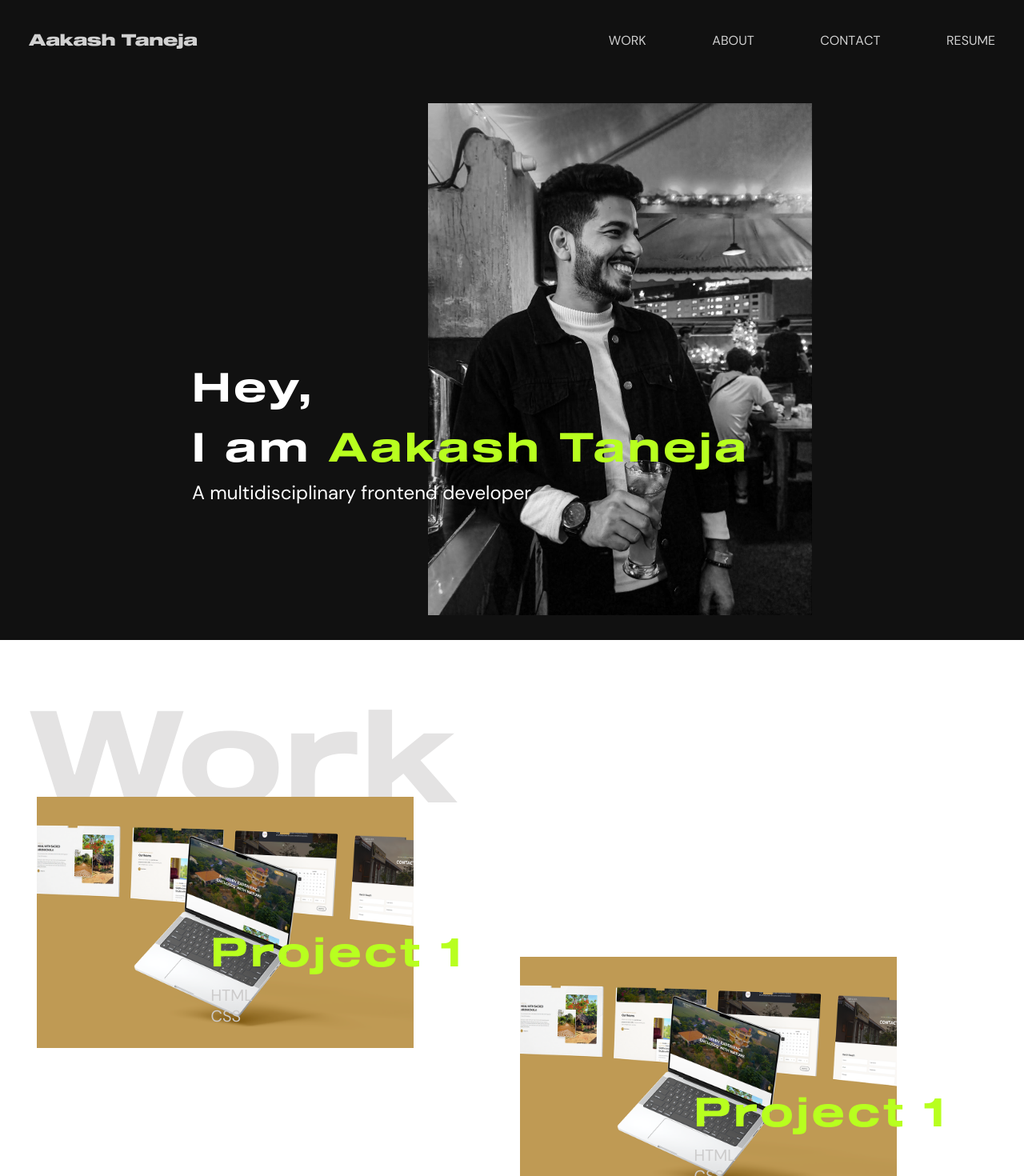
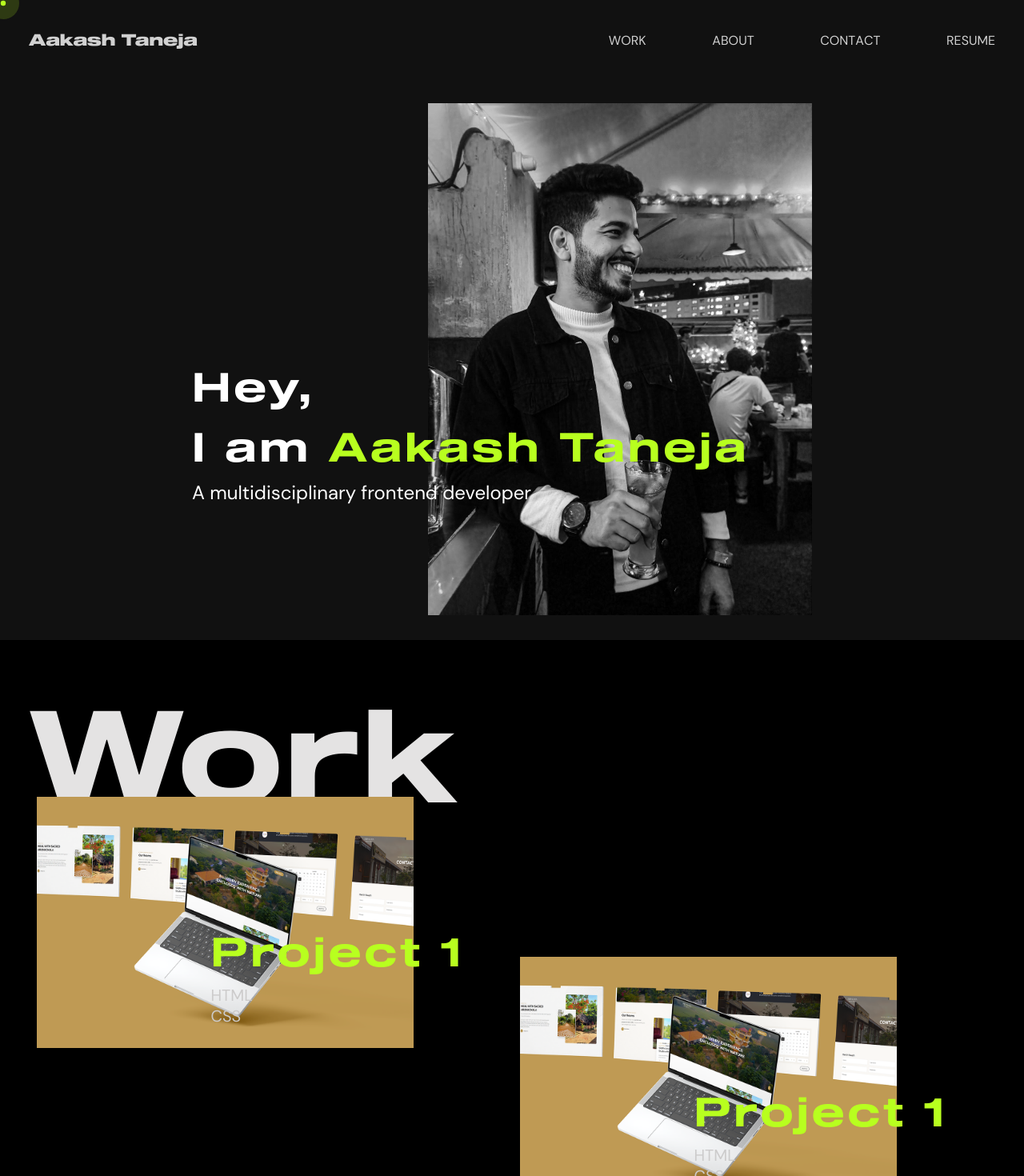
Before and after one commit to aakash-taneja/portfolio-site, a React (Vite) app: page / in a window 1280 px wide. Shown: the top 1470 px of the page at 80% size. Built offline with nearby package versions, Linux system fonts and the light colour scheme.

Commit message:
cursor fix

```diff
--- a/index.html
+++ b/index.html
@@ -5,9 +5,40 @@
     <link rel="icon" type="image/svg+xml" href="/vite.svg" />
     <meta name="viewport" content="width=device-width, initial-scale=1.0" />
     <title>Aakash Taneja</title>
+    <script src="https://cdnjs.cloudflare.com/ajax/libs/gsap/latest/TweenMax.min.js"></script>
   </head>
   <body>
+    <div class="cursor"></div>
+    <div class="cursor-follower"></div>
     <div id="root"></div>
     <script type="module" src="/src/main.tsx"></script>
+    <script>
+      var cursor = document.querySelector(".cursor");
+      var follower = document.querySelector(".cursor-follower");
+
+      var posX = 0,
+        posY = 0,
+        mouseX = 0,
+        mouseY = 0;
+
+      TweenMax.to({}, 0.016, {
+        repeat: -1,
+        onRepeat: function () {
+          posX += (mouseX - posX) / 9;
+          posY += (mouseY - posY) / 9;
+
+          follower.style.left = posX - 20 + "px";
+          follower.style.top = posY - 20 + "px";
+
+          cursor.style.left = mouseX + "px";
+          cursor.style.top = mouseY + "px";
+        },
+      });
+
+      document.addEventListener("mousemove", function (e) {
+        mouseX = e.pageX;
+        mouseY = e.pageY;
+      });
+    </script>
   </body>
 </html>
--- a/src/App.css
+++ b/src/App.css
@@ -29,7 +29,7 @@ html::-webkit-scrollbar {
 *,
 *::before,
 *::after {
-  box-sizing: inherit;
+  box-sizing: border-box;
 }
 .relative {
   position: relative;
@@ -174,7 +174,7 @@ html::-webkit-scrollbar {
   line-height: normal;
 }
 .project-section {
-  background-color: #fff;
+  background-color: #000;
   color: #cccbcb;
   padding: 2rem;
 }
@@ -243,6 +243,9 @@ html::-webkit-scrollbar {
   border: 0px;
   border-bottom: 1px solid gray;
 }
+.form-input:focus {
+  outline: none;
+}
 .form-error {
   font-size: 12px;
   padding: 3px;
@@ -291,10 +294,70 @@ html::-webkit-scrollbar {
   width: 100%;
 }
 .footerEmail {
-  color: #111;
+  /* color: #111; */
   font-family: DMSans;
   font-size: 20px;
   font-style: normal;
   font-weight: 700;
   line-height: normal;
 }
+
+.cursor {
+  position: absolute;
+  background: #b8ff1f;
+  width: 8px;
+  height: 8px;
+  border-radius: 100%;
+  z-index: 1000;
+  transition: 0.5s cubic-bezier(0.75, -1.27, 0.3, 2.33) transform,
+    0.2s cubic-bezier(0.75, -1.27, 0.3, 2.33) opacity;
+  user-select: none;
+  pointer-events: none;
+  transform: scale(0.8);
+}
+
+.cursor::before {
+  content: "";
+  width: 100%;
+  height: 100%;
+  position: absolute;
+  top: 0;
+  left: 0;
+  display: block;
+  background-image: url("vite.svg");
+  background-position: center;
+  background-repeat: no-repeat;
+  background-size: cover;
+  border-radius: 100%;
+  opacity: 0;
+  mix-blend-mode: difference;
+  z-index: 10000;
+}
+
+.cursor.active {
+  opacity: 1;
+  transform: scale(12);
+}
+
+.cursor.active::before {
+  opacity: 1;
+}
+
+.cursor-follower {
+  position: absolute;
+  background: #b8ff1f2c;
+  width: 40px;
+  height: 40px;
+  border-radius: 100%;
+  z-index: 1000;
+  transition: 0.6s cubic-bezier(0.75, -1.27, 0.3, 2.33) transform,
+    0.4s cubic-bezier(0.75, -1.27, 0.3, 2.33) opacity;
+  user-select: none;
+  pointer-events: none;
+  transform: translate(4px, 4px);
+}
+
+.cursor-follower.active {
+  opacity: 0.3;
+  transform: scale(0);
+}
--- a/src/components/ContactSection.tsx
+++ b/src/components/ContactSection.tsx
@@ -131,7 +131,9 @@ const ContactSection = () => {
             >
               Say Hi at ...
             </h1>
-            <h1 className="footerEmail">aakashtaneja12@gmail.com</h1>
+            <h1 className="footerEmail accent-color">
+              aakashtaneja12@gmail.com
+            </h1>
           </div>
         </div>
       </div>
--- a/src/components/ProjectSingle.tsx
+++ b/src/components/ProjectSingle.tsx
@@ -3,6 +3,7 @@ import { useState } from "react";
 const ProjectSingle = () => {
   const [transform, setTransform] = useState({ x: 0, y: 0 });
   const [transformText, setTransformText] = useState({ x: 0, y: 0 });
+  const [cursorActive, setCursorActive] = useState(false);
   const handleMouseMove = (e: any) => {
     const position = e.currentTarget.getBoundingClientRect();
     const x = e.clientX - position.left - position.width / 2;
@@ -10,10 +11,17 @@ const ProjectSingle = () => {
     setTransform({ x: x * 0.15, y: y * 0.15 });
     setTransformText({ x: x * 0.05, y: y * 0.05 });
   };
+  const handleMouseEnter = () => {
+    setCursorActive(true);
+  };
+  const handleMouseLeave = () => {
+    setCursorActive(false);
+  };
 
   const handleMouseOut = () => {
     setTransform({ x: 0, y: 0 });
   };
+
   return (
     <div
       style={{
@@ -24,18 +32,26 @@ const ProjectSingle = () => {
         padding: "10px",
       }}
     >
+      <div className={`portfolio-item ${cursorActive ? "active" : ""}`}>
+        <div
+          onMouseMove={handleMouseMove}
+          onMouseOut={handleMouseOut}
+          onMouseEnter={handleMouseEnter}
+          onMouseLeave={handleMouseLeave}
+          className={`portfolio-thumb ${cursorActive ? "active" : ""}`}
+        >
           <img
             src="project1.png"
             width={"90%"}
             height={"100%"}
-        onMouseMove={handleMouseMove}
-        onMouseOut={handleMouseOut}
             style={{
               objectFit: "cover",
               transform: `translate(${transform.x}px, ${transform.y}px)`,
               transition: "all 0.3s ease-out",
             }}
           />
+        </div>
+      </div>
       <div
         style={{
           // color: "#000",
```
Lines whose indentation alone changed are shown as unchanged.
